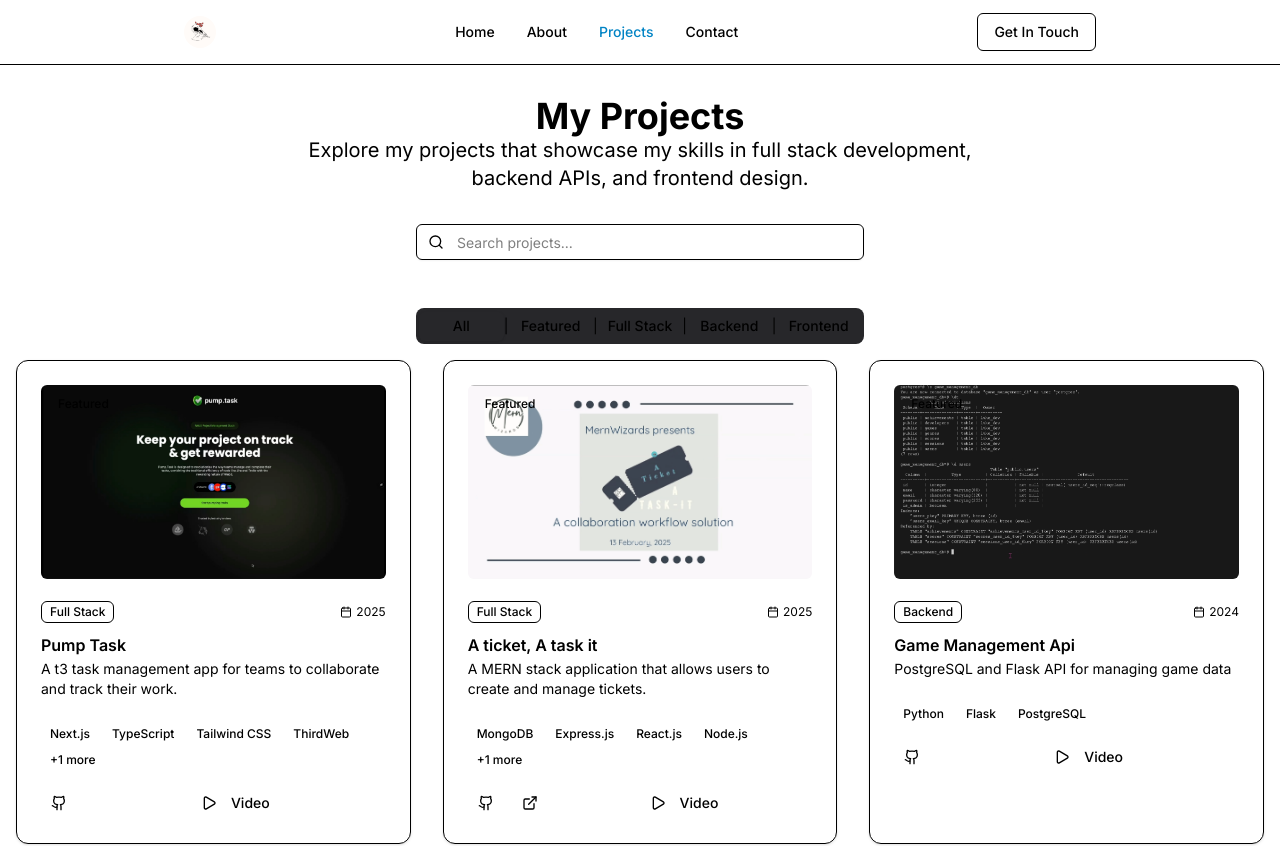
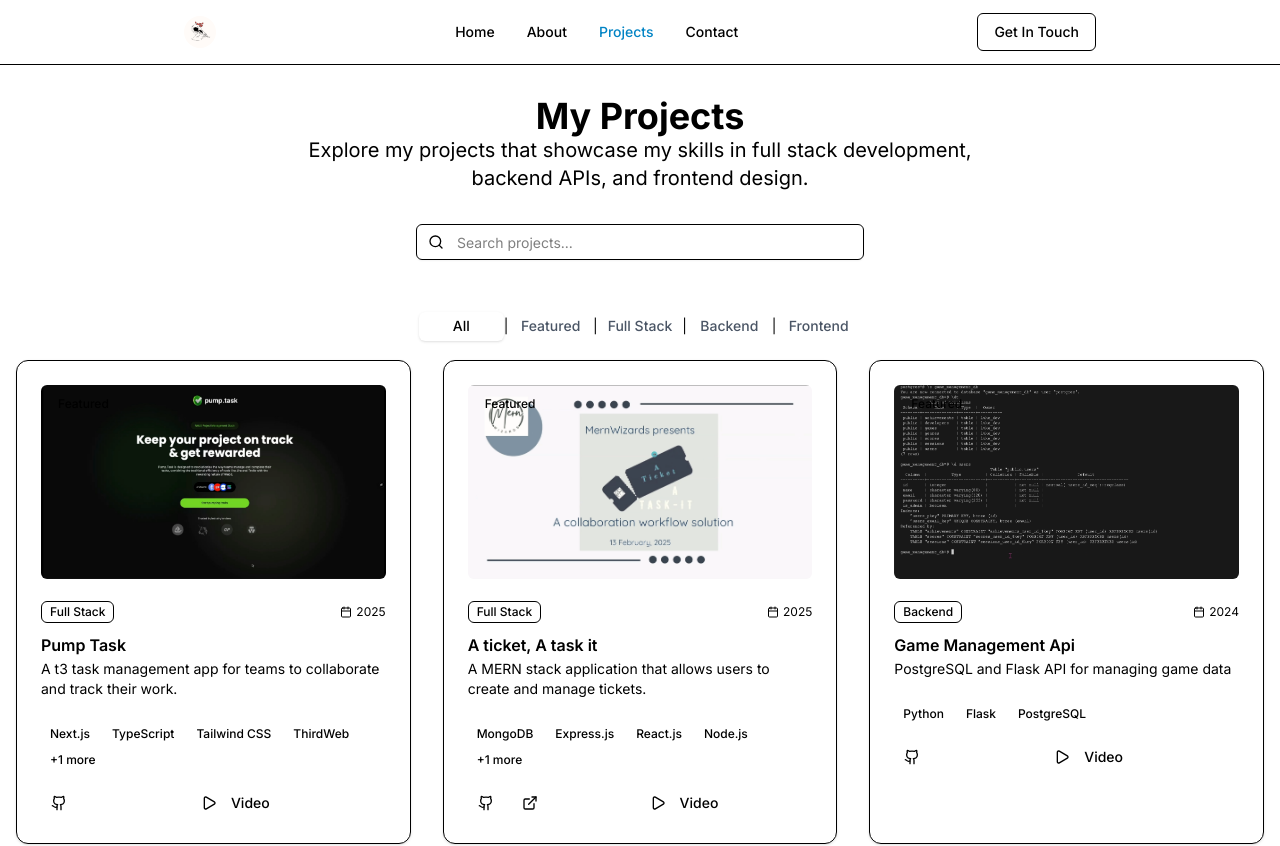
Before and after one commit to LukeZHar/t3-portfolio, a Next.js app: page /projects in a window 1280 px wide. Shown: the top 846 px of the page. Built offline with nearby package versions, Linux system fonts and the light colour scheme.

Commit message:
Feat: Changed my Resume to be more updated, aswell as fixed lightmode modal being blacked out

```diff
--- a/src/app/page.tsx
+++ b/src/app/page.tsx
@@ -72,7 +72,7 @@ const HomePage = () => {
                   size="lg"
                   variant="outline"
                   className="group"
-                  onClick={() => window.open("/LukePort.pdf", "_blank")}
+                  onClick={() => window.open("/LukeResume.pdf", "_blank")}
                 >
                   <Download className="mr-2 h-4 w-4 transition-transform group-hover:translate-y-0.5" />
                   Redirect to Resume
--- a/src/app/projects/page.tsx
+++ b/src/app/projects/page.tsx
@@ -68,26 +68,12 @@ export default function ProjectsPage() {
 
           {/* Filters */}
           <Tabs value={isActiveTab} onValueChange={setIsActiveTab}>
-            <TabsList className="mx-auto mb-4 w-full max-w-md bg-zinc-800 text-sm md:flex md:flex-row">
-              <TabsTrigger className="focus:bg-black/100" value="all">
-                All
-              </TabsTrigger>
-              |
-              <TabsTrigger className="focus:bg-black/100" value="featured">
-                Featured
-              </TabsTrigger>
-              |
-              <TabsTrigger className="focus:bg-black/100" value="full stack">
-                Full Stack
-              </TabsTrigger>
-              |
-              <TabsTrigger className="focus:bg-black/100" value="backend">
-                Backend
-              </TabsTrigger>
-              |
-              <TabsTrigger className="focus:bg-black/100" value="frontend">
-                Frontend
-              </TabsTrigger>
+            <TabsList className="mx-auto mb-4 w-full max-w-md text-sm md:flex md:flex-row">
+              <TabsTrigger value="all">All</TabsTrigger>|
+              <TabsTrigger value="featured">Featured</TabsTrigger>|
+              <TabsTrigger value="full stack">Full Stack</TabsTrigger>|
+              <TabsTrigger value="backend">Backend</TabsTrigger>|
+              <TabsTrigger value="frontend">Frontend</TabsTrigger>
             </TabsList>
           </Tabs>
         </div>
--- a/src/components/ui/dialog.tsx
+++ b/src/components/ui/dialog.tsx
@@ -1,33 +1,33 @@
-"use client"
+"use client";
 
-import * as React from "react"
-import * as DialogPrimitive from "@radix-ui/react-dialog"
-import { XIcon } from "lucide-react"
+import * as React from "react";
+import * as DialogPrimitive from "@radix-ui/react-dialog";
+import { XIcon } from "lucide-react";
 
-import { cn } from "~/lib/utils"
+import { cn } from "~/lib/utils";
 
 function Dialog({
   ...props
 }: React.ComponentProps<typeof DialogPrimitive.Root>) {
-  return <DialogPrimitive.Root data-slot="dialog" {...props} />
+  return <DialogPrimitive.Root data-slot="dialog" {...props} />;
 }
 
 function DialogTrigger({
   ...props
 }: React.ComponentProps<typeof DialogPrimitive.Trigger>) {
-  return <DialogPrimitive.Trigger data-slot="dialog-trigger" {...props} />
+  return <DialogPrimitive.Trigger data-slot="dialog-trigger" {...props} />;
 }
 
 function DialogPortal({
   ...props
 }: React.ComponentProps<typeof DialogPrimitive.Portal>) {
-  return <DialogPrimitive.Portal data-slot="dialog-portal" {...props} />
+  return <DialogPrimitive.Portal data-slot="dialog-portal" {...props} />;
 }
 
 function DialogClose({
   ...props
 }: React.ComponentProps<typeof DialogPrimitive.Close>) {
-  return <DialogPrimitive.Close data-slot="dialog-close" {...props} />
+  return <DialogPrimitive.Close data-slot="dialog-close" {...props} />;
 }
 
 function DialogOverlay({
@@ -38,12 +38,12 @@ function DialogOverlay({
     <DialogPrimitive.Overlay
       data-slot="dialog-overlay"
       className={cn(
-        "data-[state=open]:animate-in data-[state=closed]:animate-out data-[state=closed]:fade-out-0 data-[state=open]:fade-in-0 fixed inset-0 z-50 bg-black/85",
-        className
+        "data-[state=open]:animate-in data-[state=closed]:animate-out data-[state=closed]:fade-out-0 data-[state=open]:fade-in-0 fixed inset-0 z-50 bg-black/80 dark:bg-black/85",
+        className,
       )}
       {...props}
     />
-  )
+  );
 }
 
 function DialogContent({
@@ -52,7 +52,7 @@ function DialogContent({
   showCloseButton = true,
   ...props
 }: React.ComponentProps<typeof DialogPrimitive.Content> & {
-  showCloseButton?: boolean
+  showCloseButton?: boolean;
 }) {
   return (
     <DialogPortal data-slot="dialog-portal">
@@ -60,8 +60,8 @@ function DialogContent({
       <DialogPrimitive.Content
         data-slot="dialog-content"
         className={cn(
-          "bg-black data-[state=open]:animate-in data-[state=closed]:animate-out data-[state=closed]:fade-out-0 data-[state=open]:fade-in-0 data-[state=closed]:zoom-out-95 data-[state=open]:zoom-in-95 fixed top-[50%] left-[50%] z-50 grid w-full max-w-[calc(100%-2rem)] translate-x-[-50%] translate-y-[-50%] gap-4 rounded-lg border p-6 shadow-lg duration-200 sm:max-w-lg",
-          className
+          "data-[state=open]:animate-in data-[state=closed]:animate-out data-[state=closed]:fade-out-0 data-[state=open]:fade-in-0 data-[state=closed]:zoom-out-95 data-[state=open]:zoom-in-95 fixed top-[50%] left-[50%] z-50 grid w-full max-w-[calc(100%-2rem)] translate-x-[-50%] translate-y-[-50%] gap-4 rounded-lg border border-gray-200 bg-white p-6 text-black shadow-lg duration-200 sm:max-w-lg dark:border-gray-700 dark:bg-gray-900 dark:text-white",
+          className,
         )}
         {...props}
       >
@@ -77,7 +77,7 @@ function DialogContent({
         )}
       </DialogPrimitive.Content>
     </DialogPortal>
-  )
+  );
 }
 
 function DialogHeader({ className, ...props }: React.ComponentProps<"div">) {
@@ -87,7 +87,7 @@ function DialogHeader({ className, ...props }: React.ComponentProps<"div">) {
       className={cn("flex flex-col gap-2 text-center sm:text-left", className)}
       {...props}
     />
-  )
+  );
 }
 
 function DialogFooter({ className, ...props }: React.ComponentProps<"div">) {
@@ -96,11 +96,11 @@ function DialogFooter({ className, ...props }: React.ComponentProps<"div">) {
       data-slot="dialog-footer"
       className={cn(
         "flex flex-col-reverse gap-2 sm:flex-row sm:justify-end",
-        className
+        className,
       )}
       {...props}
     />
-  )
+  );
 }
 
 function DialogTitle({
@@ -113,7 +113,7 @@ function DialogTitle({
       className={cn("text-lg leading-none font-semibold", className)}
       {...props}
     />
-  )
+  );
 }
 
 function DialogDescription({
@@ -126,7 +126,7 @@ function DialogDescription({
       className={cn("text-muted-foreground text-sm", className)}
       {...props}
     />
-  )
+  );
 }
 
 export {
@@ -140,4 +140,4 @@ export {
   DialogPortal,
   DialogTitle,
   DialogTrigger,
-}
+};
--- a/src/components/ui/tabs.tsx
+++ b/src/components/ui/tabs.tsx
@@ -1,9 +1,9 @@
-"use client"
+"use client";
 
-import * as React from "react"
-import * as TabsPrimitive from "@radix-ui/react-tabs"
+import * as React from "react";
+import * as TabsPrimitive from "@radix-ui/react-tabs";
 
-import { cn } from "~/lib/utils"
+import { cn } from "~/lib/utils";
 
 function Tabs({
   className,
@@ -15,7 +15,7 @@ function Tabs({
       className={cn("flex flex-col gap-2", className)}
       {...props}
     />
-  )
+  );
 }
 
 function TabsList({
@@ -27,11 +27,11 @@ function TabsList({
       data-slot="tabs-list"
       className={cn(
         "bg-muted text-muted-foreground inline-flex h-9 w-fit items-center justify-center rounded-lg p-[3px]",
-        className
+        className,
       )}
       {...props}
     />
-  )
+  );
 }
 
 function TabsTrigger({
@@ -42,12 +42,12 @@ function TabsTrigger({
     <TabsPrimitive.Trigger
       data-slot="tabs-trigger"
       className={cn(
-        "data-[state=active]:bg-background dark:data-[state=active]:text-foreground focus-visible:border-ring focus-visible:ring-ring/50 focus-visible:outline-ring dark:data-[state=active]:border-input dark:data-[state=active]:bg-input/30 text-foreground dark:text-muted-foreground inline-flex h-[calc(100%-1px)] flex-1 items-center justify-center gap-1.5 rounded-md border border-transparent px-2 py-1 text-sm font-medium whitespace-nowrap transition-[color,box-shadow] focus-visible:ring-[3px] focus-visible:outline-1 disabled:pointer-events-none disabled:opacity-50 data-[state=active]:shadow-sm [&_svg]:pointer-events-none [&_svg]:shrink-0 [&_svg:not([class*='size-'])]:size-4",
-        className
+        "inline-flex h-[calc(100%-1px)] flex-1 items-center justify-center gap-1.5 rounded-md border border-transparent px-2 py-1 text-sm font-medium whitespace-nowrap text-gray-600 transition-all focus-visible:ring-2 focus-visible:ring-offset-2 focus-visible:outline-none disabled:pointer-events-none disabled:opacity-50 data-[state=active]:bg-white data-[state=active]:text-black data-[state=active]:shadow-sm dark:text-gray-400 dark:data-[state=active]:bg-gray-800 dark:data-[state=active]:text-white [&_svg]:pointer-events-none [&_svg]:shrink-0 [&_svg:not([class*='size-'])]:size-4",
+        className,
       )}
       {...props}
     />
-  )
+  );
 }
 
 function TabsContent({
@@ -60,7 +60,7 @@ function TabsContent({
       className={cn("flex-1 outline-none", className)}
       {...props}
     />
-  )
+  );
 }
 
-export { Tabs, TabsList, TabsTrigger, TabsContent }
+export { Tabs, TabsList, TabsTrigger, TabsContent };
--- a/src/styles/globals.css
+++ b/src/styles/globals.css
@@ -2,44 +2,81 @@
 
 @import "tailwindcss";
 
+:root {
+  --background: #ffffff;
+  --foreground: #09090b;
 
-:root {
+  --card: #ffffff;
+  --card-foreground: #09090b;
+
+  --popover: #ffffff;
+  --popover-foreground: #09090b;
+
+  --primary: #0284c5;
+  --primary-foreground: #f8fafc;
+
+  --secondary: #f1f5f9;
+  --secondary-foreground: #0f172a;
+
+  --muted: #f1f5f9;
+  --muted-foreground: #64748b;
+
+  --accent: #f1f5f9;
+  --accent-foreground: #0f172a;
+
+  --destructive: #ef4444;
+  --destructive-foreground: #f8fafc;
+
+  --border: #e2e8f0;
+  --input: #e2e8f0;
+  --ring: #94a3b8;
+  --sidebar-background: #f8fafc;
+  --sidebar-foreground: #0f172a;
+  --sidebar-primary: #0f172a;
+  --sidebar-primary-foreground: #f8fafc;
+  --sidebar-accent: #f1f5f9;
+  --sidebar-accent-foreground: #0f172a;
+  --sidebar-border: #e2e8f0;
+  --sidebar-ring: #94a3b8;
+  --radius: 0.5rem;
+}
+
+.dark {
   --background: #030711;
-  --foreground: #F9FAFB;
+  --foreground: #f9fafb;
 
   --card: #030711;
-  --card-foreground: #F9FAFB;
+  --card-foreground: #f9fafb;
 
   --popover: #030711;
-  --popover-foreground: #F9FAFB;
+  --popover-foreground: #f9fafb;
 
-  --primary: #0284C5;
+  --primary: #0284c5;
   --primary-foreground: #030711;
 
-  --secondary: #11161D;
-  --secondary-foreground: #F9FAFB;
+  --secondary: #11161d;
+  --secondary-foreground: #f9fafb;
 
-  --muted: #11161D;
-  --muted-foreground: #17191C;
+  --muted: #11161d;
+  --muted-foreground: #94a3b8;
 
-  --accent: #11161D;
-  --accent-foreground: #F9FAFB;
+  --accent: #11161d;
+  --accent-foreground: #f9fafb;
 
   --destructive: #210808;
-  --destructive-foreground: #F9FAFB;
+  --destructive-foreground: #f9fafb;
 
-  --border: #11161D;
-  --input: #11161D;
-  --ring: #3E4247;
+  --border: #11161d;
+  --input: #11161d;
+  --ring: #3e4247;
   --sidebar-background: #161618;
   --sidebar-foreground: #141415;
-  --sidebar-primary: #C0C1C4;
-  --sidebar-primary-foreground: #FFFFFF;
+  --sidebar-primary: #c0c1c4;
+  --sidebar-primary-foreground: #ffffff;
   --sidebar-accent: #111112;
   --sidebar-accent-foreground: #141415;
   --sidebar-border: #111112;
-  --sidebar-ring: #E8E8E9;
-  --radius: 0.5rem;
+  --sidebar-ring: #e8e8e9;
 }
 
 .background {
@@ -58,7 +95,6 @@
   color: var(--ring);
 }
 
-
 @layer base {
   body {
     font-family:
```
Also changed, not shown: 2 other files (tests, documents, lock files or other folders).
